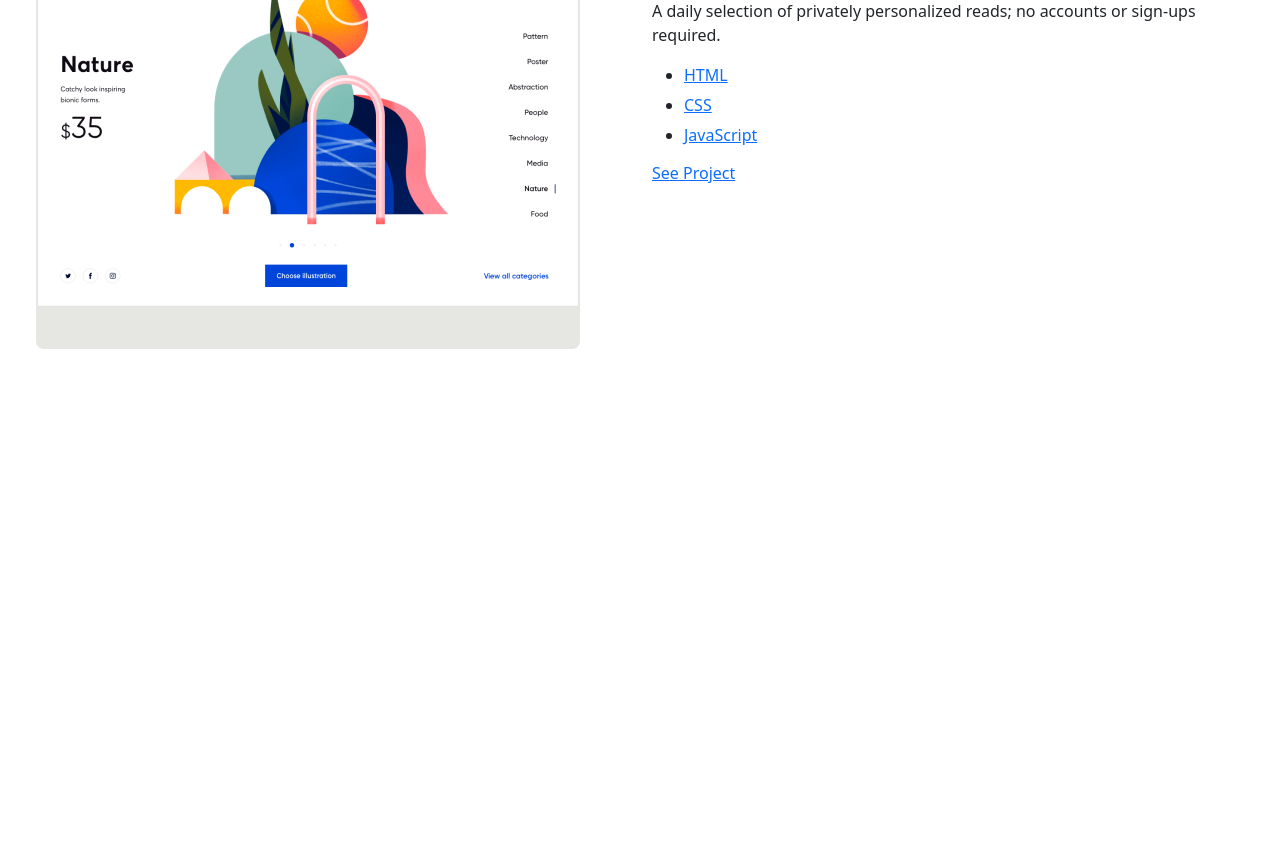
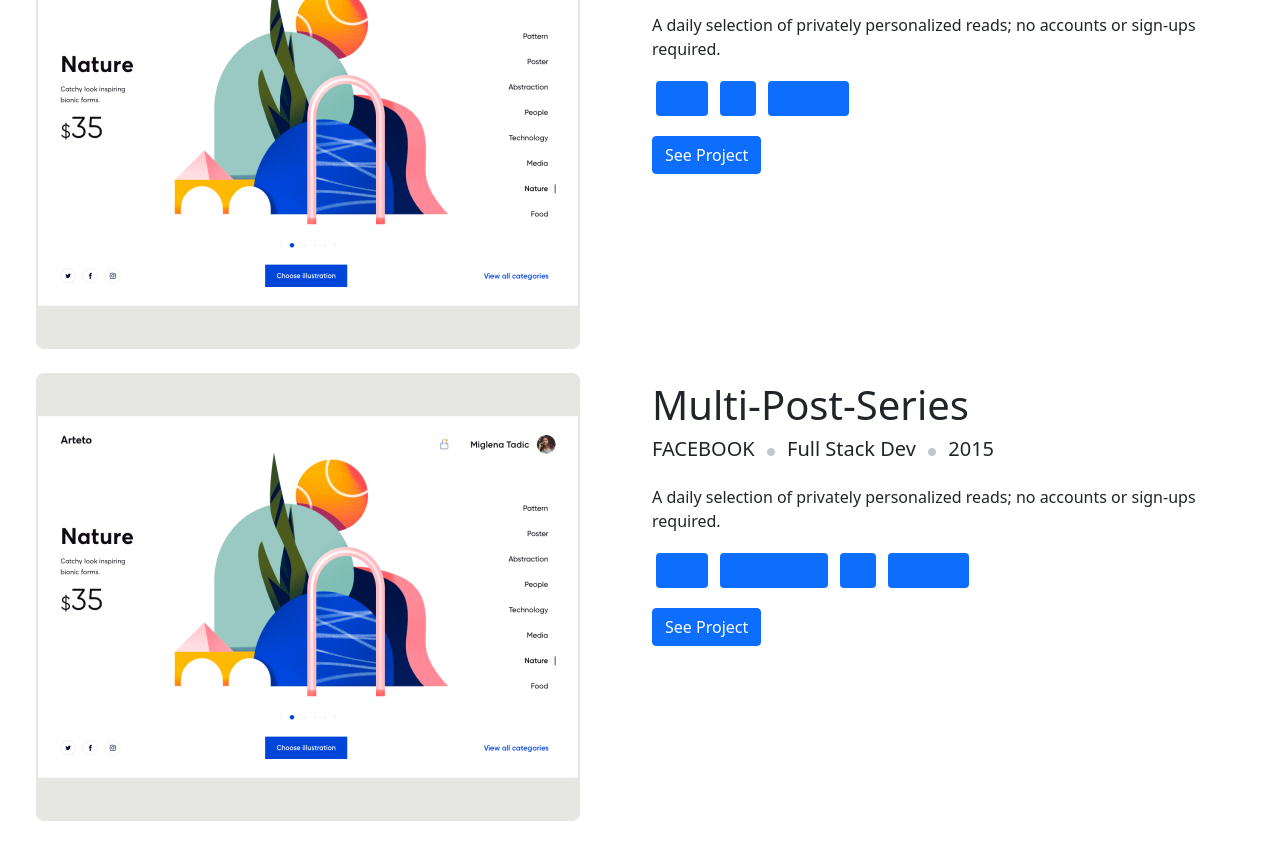
Before and after one commit to Basir-Mohammadi/Bootstrap-portfolio, a website: page index.html in a window 1280 px wide. Shown: the part 579-1424 px from the top of the page. Before the commit the page ends 952 px from the top, so only its background shows below. Drawn offline with nearby package versions, Linux system fonts and the light colour scheme.

Commit message:
Add second content and ruby on rails list

```diff
--- a/index.html
+++ b/index.html
@@ -55,7 +55,7 @@
                         <img src="imgs/Snapshoot-Portfolio.jpg" alt="Pics">
                     </div>
                       <div class="col">
-                        <h3 class="mt-2">Tonic</h3>
+                        <h3 class="mt-2 fs-1">Tonic</h3>
                         <ul class="list-inline mt-2">
                           <li class="list-inline-item">
                               <h5>CANOPY</h5>
@@ -82,28 +82,87 @@
                           A daily selection of privately personalized reads;
                           no accounts or sign-ups required.
                         </p>
-                        <ul class="">
-                          <li>
-                            <a href="#"> <h6>HTML</h6></a>
+                        <ul class="list-inline">
+                          <li class="p-1 m-1 bg-primary text-white rounded list-inline-item">
+                            <a class="text-decoration-none" href="#"> <h6>HTML</h6></a>
                            </li>
 
-                         <li>
-                           <a href="#"> <h6>CSS</h6></a>
+                         <li class="p-1 m-1 bg-primary text-white rounded list-inline-item">
+                           <a class="text-decoration-none" href="#"> <h6>CSS</h6></a>
                          </li>
 
-                         <li>
-                           <a href="#"> <h6>JavaScript</h6></a>
+                         <li class=" p-1 m-1 bg-primary text-white rounded list-inline-item">
+                           <a class="text-decoration-none" href="#"> <h6>JavaScript</h6></a>
                          </li>
                       </ul>
-                        <a href="https://github.com/basirking/">See Project</a>
+
+                        <a href="https://github.com/basirking/">
+                          <button type="button" class="btn btn-primary">See Project</button>
+                        </a>
+
                       </div>
                     </div>
                 </div>
 
             </div>
             <div id="#contact">
+              <div class="row m-4">
+                <div class="col">
+                    <img src="imgs/Snapshoot-Portfolio.jpg" alt="Pics">
+                </div>
+                  <div class="col">
+                    <h3 class="mt-2 fs-1">Multi-Post-Series</h3>
+                    <ul class="list-inline mt-2">
+                      <li class="list-inline-item">
+                          <h5>FACEBOOK</h5>
+                      </li>
+                      <li class="list-inline-item">
+                        <a href="#">
+                          <img src="imgs/Dot.png" alt="dot1">
+                        </a>
+                      </li>
+                      <li class="list-inline-item">
+                          <h5>Full Stack Dev</h5>
+                      </li>
+                      <li class="list-inline-item">
+                        <a href="#">
+                          <img src="imgs/Dot.png" alt="dot2">
+                        </a>
+                      </li>
+                      <li class="list-inline-item">
+                        <h5>2015</h5>
+                      </li>
 
-            </div>
+                    </ul>
+                    <p class="mt-2">
+                      A daily selection of privately personalized reads;
+                      no accounts or sign-ups required.
+                    </p>
+                    <ul class="list-inline">
+                      <li class="p-1 m-1 bg-primary text-white rounded list-inline-item">
+                        <a class="text-decoration-none" href="#"> <h6>HTML</h6></a>
+                       </li>
+
+                       <li class="p-1 m-1 bg-primary text-white rounded list-inline-item">
+                        <a class="text-decoration-none" href="#"> <h6>Ruby on Rails</h6></a>
+                       </li>
+
+                     <li class="p-1 m-1 bg-primary text-white rounded list-inline-item">
+                       <a class="text-decoration-none" href="#"> <h6>CSS</h6></a>
+                     </li>
+
+                     <li class=" p-1 m-1 bg-primary text-white rounded list-inline-item">
+                       <a class="text-decoration-none" href="#"> <h6>JavaScript</h6></a>
+                     </li>
+                  </ul>
+
+                    <a href="https://github.com/basirking/">
+                      <button type="button" class="btn btn-primary">See Project</button>
+                    </a>
+
+                  </div>
+                </div>
+              </div>
         </main>
     <script src="https://cdn.jsdelivr.net/npm/bootstrap@5.1.3/dist/js/bootstrap.bundle.min.js"></script>
 </body>
```
